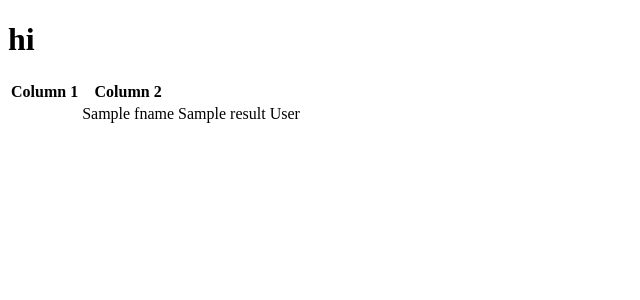
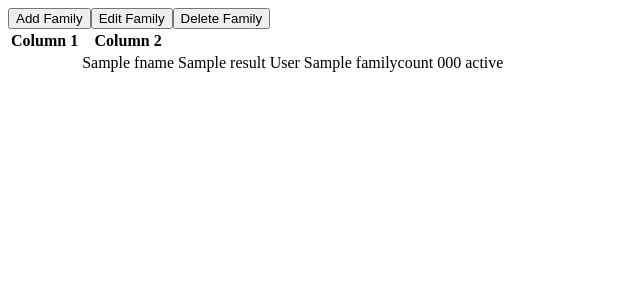
Before and after one commit to AliAbbas221/Task, a PHP site: the page made by views/index.php in a window 1280 px wide. Shown: the top 300 px of the page, without its empty margins (0-640 px from the left). Run offline with PHP 8.4, Linux system fonts and the light colour scheme; the template is opened without the code that fills it: most values are stand-ins (such as "Sample title", 1, 10 or a date in 2020).

Commit message:
i added buttons in index and delete function in model

```diff
--- a/views/index.php
+++ b/views/index.php
@@ -15,7 +15,21 @@
 				<td><?php echo $row['fname']; ?></td>
 				<td><?php echo $row['sname']; ?></td>
                 <td><?php echo $row['lname']; ?></td>
-                <h1>hi</h1>
+				<td><?php echo $row['familycount']; ?></td>
+				<td><?php echo $row['phone']; ?></td>
+				<td><?php echo $row['status']; ?></td>
+				<form action="/addfamily/addfamily" <?php echo $row->getId()?> >
+					<input type="submit" name='addfamily' value='Add Family'>
+				</form>
+
+				<form action="/addfamily/editfamily" <?php echo $row->getId()?> >
+					<input type="submit" name='editfamily' value='Edit Family'>
+				</form>
+
+				<form action="/addfamily/deletefamily" <?php echo $row->getId()?> >
+					<input type="submit" name='deletefamily' value='Delete Family'>
+				</form>
+
 
 
 			</tr>
```
Also changed, not shown: app/models/family.php (+8 -0 lines).
